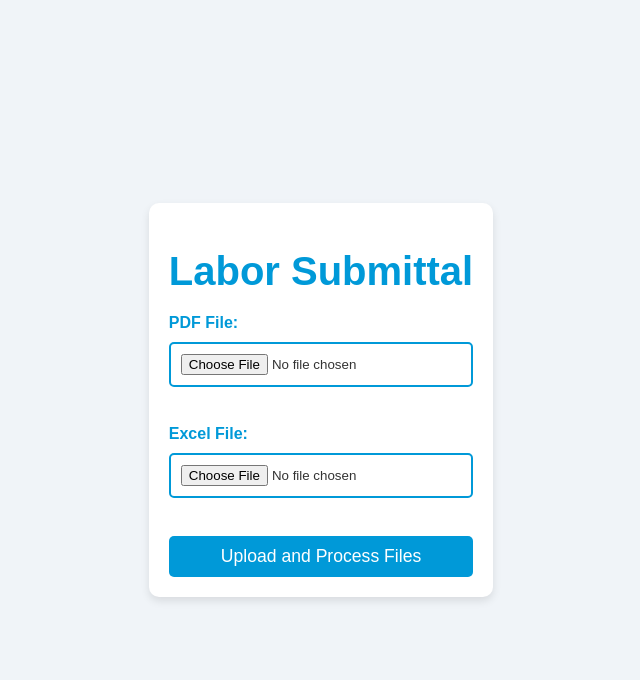
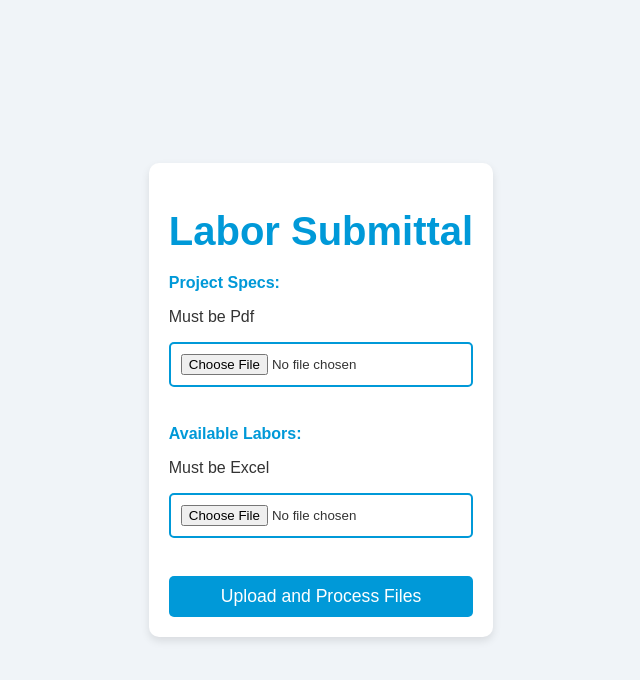
Before and after one commit to sullymiller2024/laborsubmittal, a Flask app: page / in a window 1280 px wide. Shown: the top 680 px of the page, without its empty margins (319-959 px from the left). Run offline with Flask 3, Linux system fonts and the light colour scheme.

Commit message:
Update upload_form.html

```diff
--- a/templates/upload_form.html
+++ b/templates/upload_form.html
@@ -58,9 +58,11 @@
 <body>
     <form id="uploadForm" method="post" enctype="multipart/form-data">
         <h1>Labor Submittal</h1>
-        <label for="pdf_file">PDF File:</label>
+        <label for="pdf_file">Project Specs:</label>
+        <p>Must be Pdf</p>
         <input type="file" id="pdf_file" name="pdf_file" required><br>
-        <label for="excel_file">Excel File:</label>
+        <label for="excel_file">Available Labors:</label>
+        <p>Must be Excel</p>
         <input type="file" id="excel_file" name="excel_file" required><br>
         <button type="submit">Upload and Process Files</button>
     </form>
```
